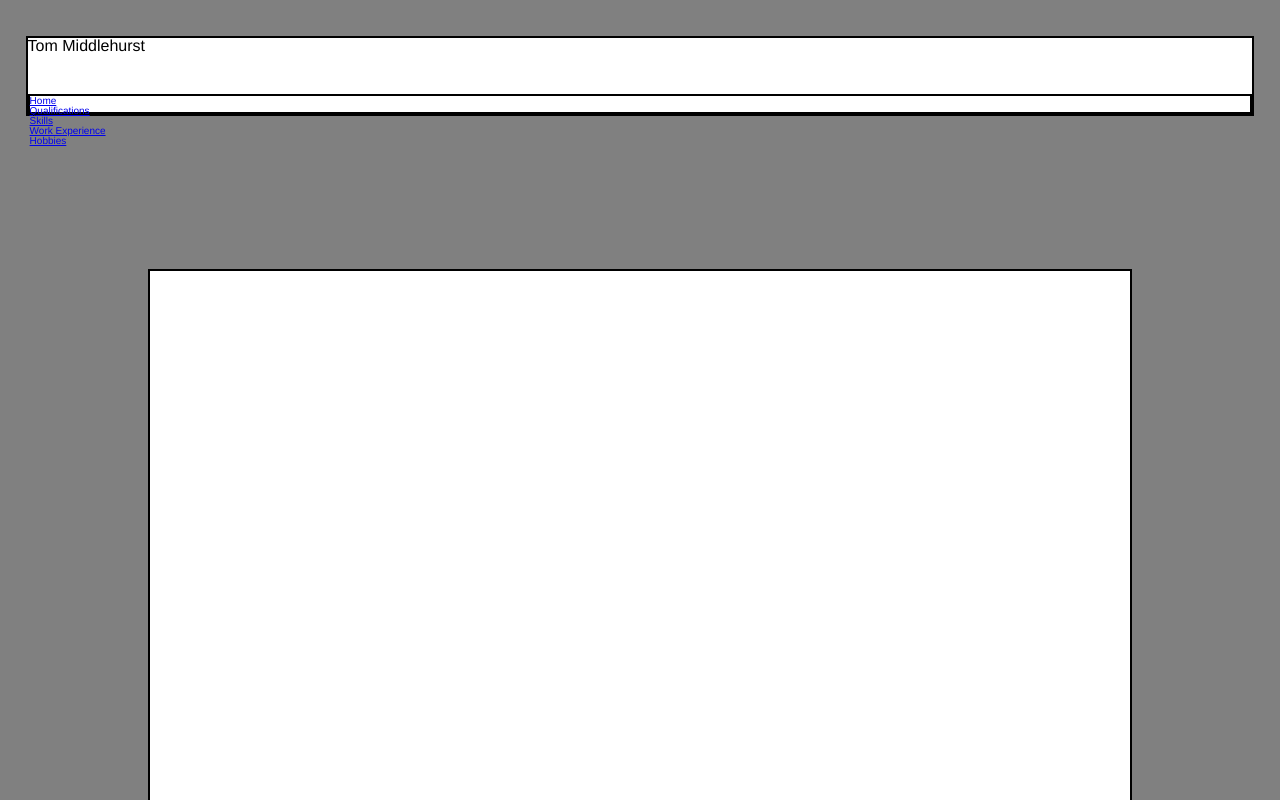
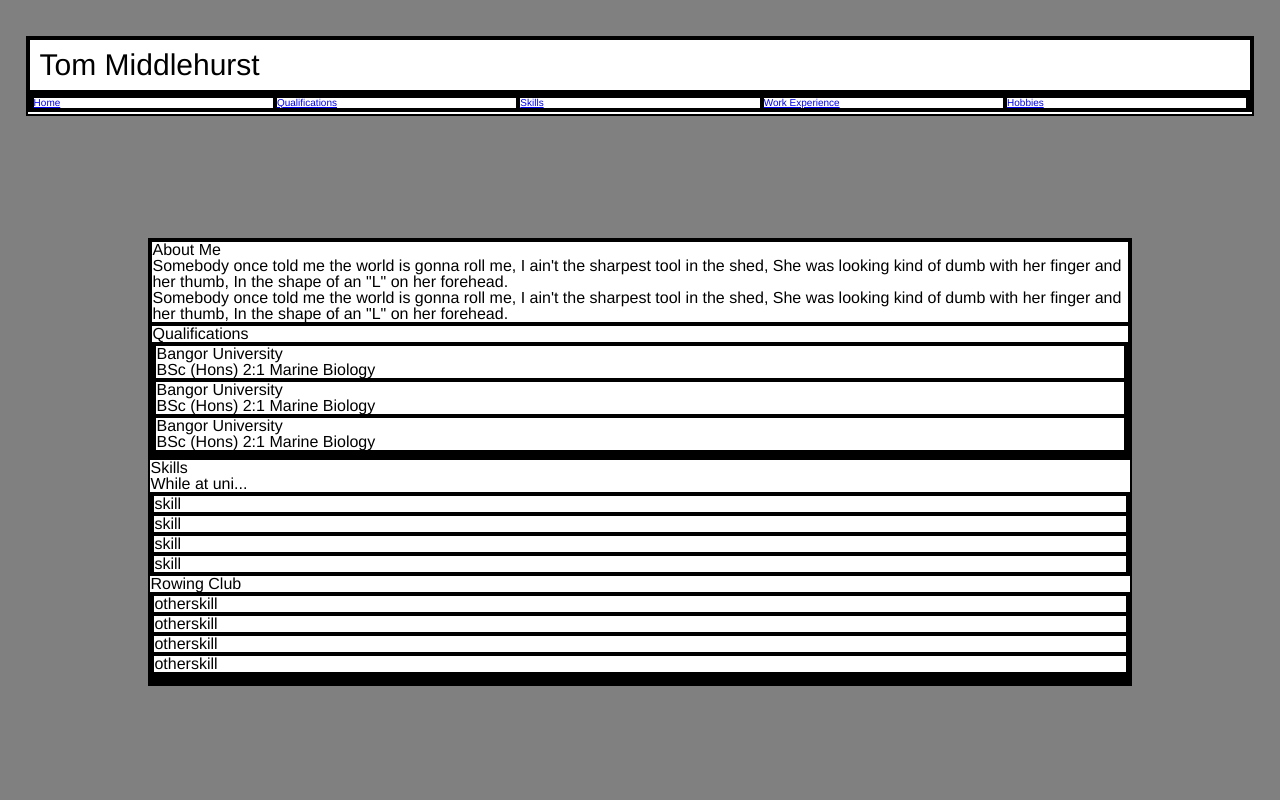
Before and after one commit to tmiddlehurst/CV-Site, a plain HTML site: page index.html in a window 1280 px wide. Shown: the top 800 px of the page. Drawn offline with Linux system fonts and the light colour scheme.

Commit message:
added 'about me', 'qualifications', 'skills'

```diff
--- a/css/style.css
+++ b/css/style.css
@@ -1,5 +1,9 @@
 * {
 	box-sizing: border-box;
+}
+
+header, nav, ul, li, main, section, aside, footer {
+	border: 2px solid black;
 }
 
 
@@ -13,31 +17,42 @@ body {
 
 /*=========================================================*/
 
+header {
+	text-align: centre;
+}
+
 header, footer {
 	display: inline-block;
 	height: 80px;
 	width: 100%;
-	border: 2px solid black;
 	margin-top:	10px;
 	background-color: white;
 }
 
 #name {
-	font-size:	30;
+	font-size:	30px;
+	padding: 10px;
+	left: 50%;
 
 }
 
 nav {
 	border: 2px solid black;
-    margin-top: 40px;
     height: 20px;
     width: 100%;
     top: 90px;
     font-size:10px;
 }
 
-nav > li {
+nav > ul {
 	display: inline-block;
+	width: 100%;
+}
+
+nav > ul > li {
+	display: inline-block;
+	width: 20%;
+	float:left;
 }
 
 /*=========================================================*/
@@ -45,10 +60,9 @@ nav > li {
 main {
 	display: inline-block;
 	margin-top: 10px;
-	height: 700px;
+	height: 100%;
 	margin: 10% 10%;
 	width: 80%;
-	border: 2px solid black;
 	background-color: white;
 }
 
--- a/index.html
+++ b/index.html
@@ -20,9 +20,50 @@
 		</nav>
 	</header>
 	<main>
-		<section id="home"></section>
-		<section id="qualifications"></section>
+		<section id="home">
+			<h1>About Me</h1>
+			<div>
+				<p>Somebody once told me the world is gonna roll me, I ain't the sharpest tool in the shed, She was looking kind of dumb with her finger and her thumb, In the shape of an "L" on her forehead.</p>
+				<p>Somebody once told me the world is gonna roll me, I ain't the sharpest tool in the shed, She was looking kind of dumb with her finger and her thumb, In the shape of an "L" on her forehead.</p>
+			</div>
+
+		</section>
+		<section id="qualifications">
+			<h1>Qualifications</h1>
+			<ul>
+				<li>
+					<h1>Bangor University</h1>
+					<p>BSc (Hons) 2:1 Marine Biology</p>
+				</li>
+				<li>
+					<h1>Bangor University</h1>
+					<p>BSc (Hons) 2:1 Marine Biology</p>
+				</li>
+				<li>
+					<h1>Bangor University</h1>
+					<p>BSc (Hons) 2:1 Marine Biology</p>
+				</li>
+		</section>
 		<section id="skills"></section>
+			<h1>Skills</h1>
+			<div>
+				<p>While at uni...</p>
+				<ul>
+					<li>skill</li>
+					<li>skill</li>
+					<li>skill</li>
+					<li>skill</li>
+				</ul>
+			</div>
+			<div>
+				<p>Rowing Club</p>
+				<ul>
+					<li>otherskill</li>
+					<li>otherskill</li>
+					<li>otherskill</li>
+					<li>otherskill</li>
+				</ul>
+			</div>
 		<section id="work-experience"></section>
 		<section id="hobbies"></section>
 	</main>
```
